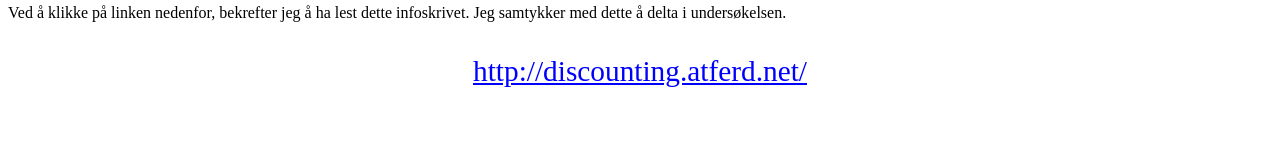
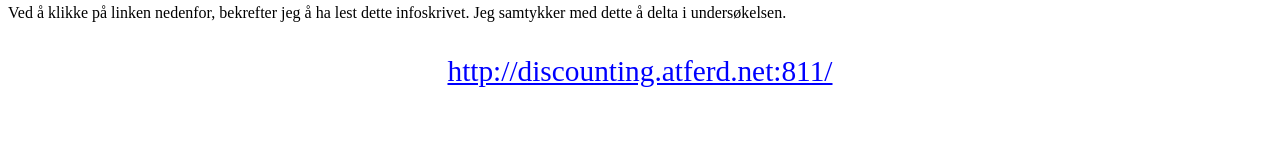
Before and after one commit to alekvie/samtykke, a plain HTML site: page index.html in a window 1280 px wide. Shown: the part 851-996 px from the top of the page. Drawn offline with Linux system fonts and the light colour scheme.

Commit message:
Update index.html

```diff
--- a/index.html
+++ b/index.html
@@ -144,7 +144,7 @@ dette å delta i undersøkelsen. </span></p>
 
 <p class=MsoNormal align=center style='text-align:center;line-height:150%'><span
 lang=NO-BOK style='font-size:22.0pt;line-height:150%'><a
-href="http://discounting.atferd.net/">http://discounting.atferd.net/</a></span></p>
+href="http://discounting.atferd.net:811/">http://discounting.atferd.net:811/</a></span></p>
 
 <p class=MsoNormal style='line-height:150%'><span lang=NO-BOK>&nbsp;</span></p>
 
```
